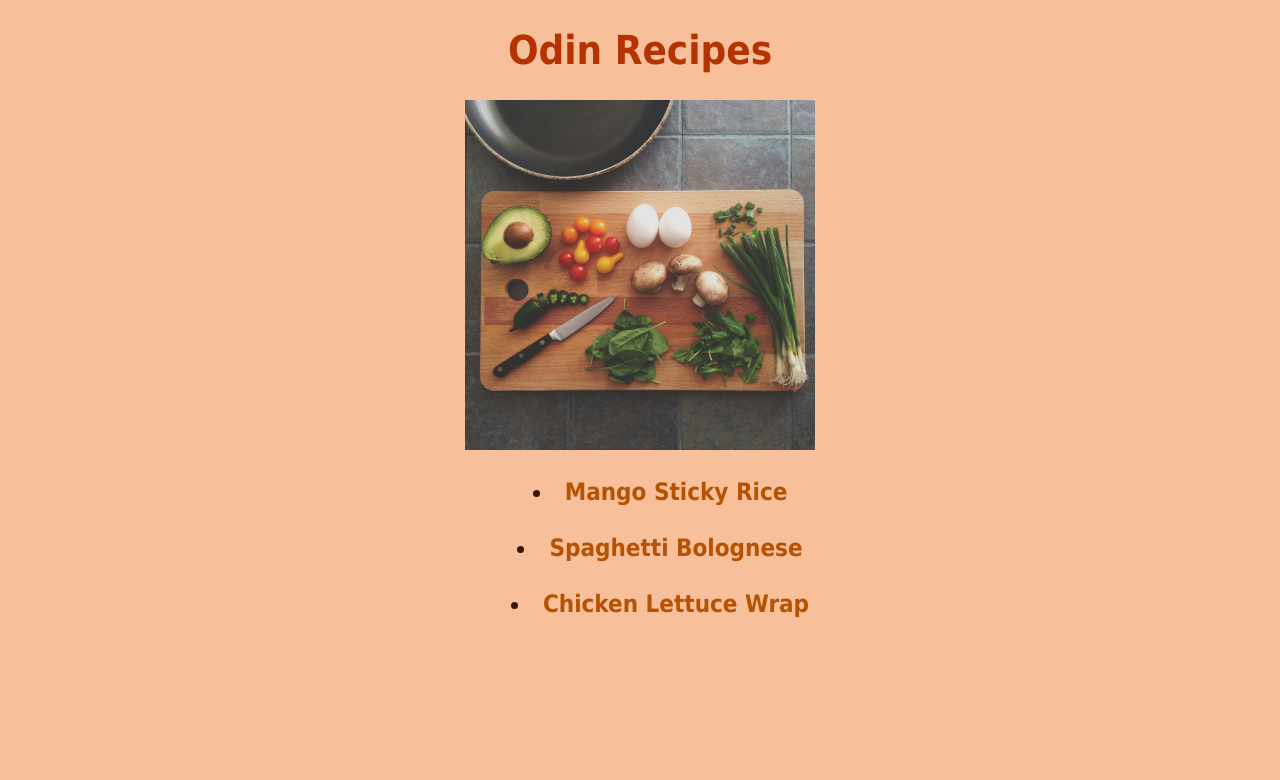
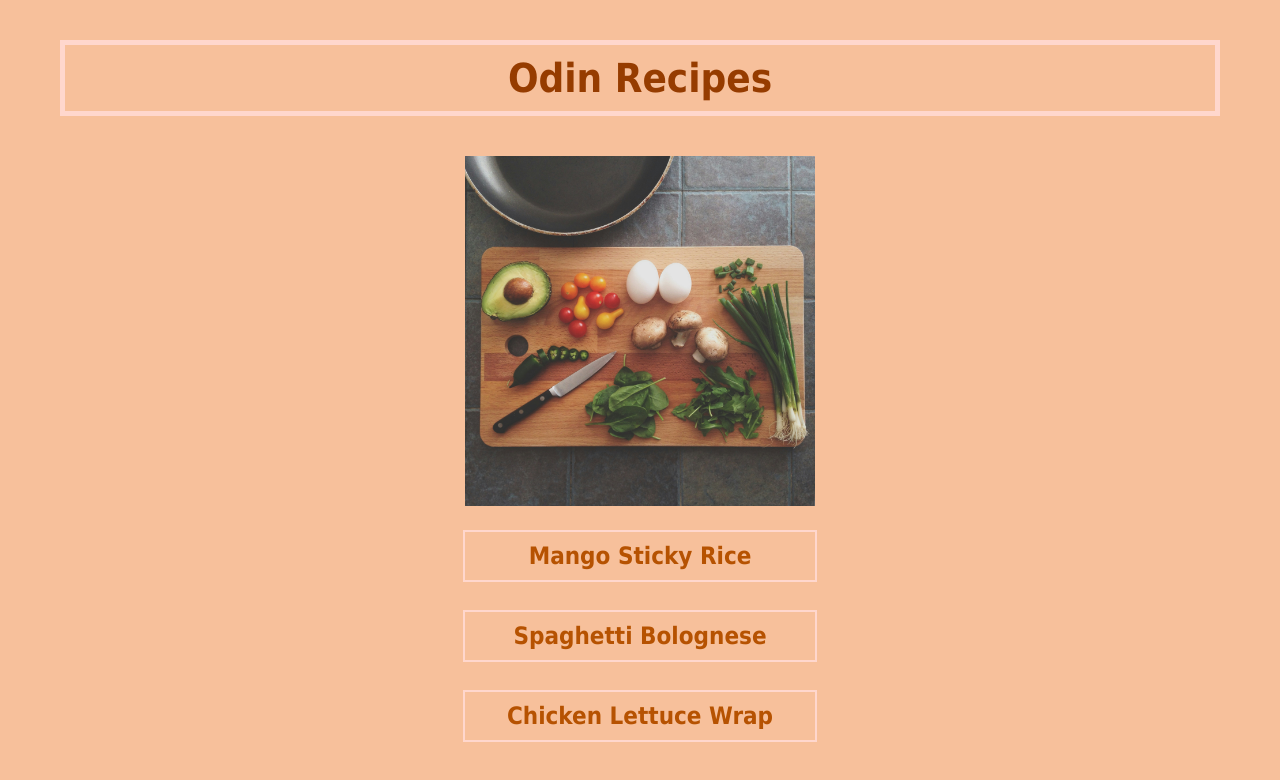
Before and after one commit to pipi2201/odin-recipes, a plain HTML site: page index.html in a window 1280 px wide. Drawn offline with Linux system fonts and the light colour scheme.

Commit message:
update css

```diff
--- a/index.html
+++ b/index.html
@@ -10,13 +10,13 @@
     <h1 id="mainheading">Odin Recipes</h1>
     <img alt="cooking board with Ingredients" src="cooking.jpg" width="350" height="auto">
     <br>
-    <ul class="menu">
-        <li><a href="./recipes/mangostickyrice.html">Mango Sticky Rice</a></li>
+    <div class="menu">
+        <div><a href="./recipes/mangostickyrice.html">Mango Sticky Rice</a></div>
         <br>
-        <li><a href="./recipes/spaghettibolo.html">Spaghetti Bolognese</a></li>
+        <div><a href="./recipes/spaghettibolo.html">Spaghetti Bolognese</a></div>
         <br>
-        <li><a href="./recipes/chickenlettucewrap.html">Chicken Lettuce Wrap</a></li>
+        <div><a href="./recipes/chickenlettucewrap.html">Chicken Lettuce Wrap</a></div>
         <br>
-    </ul>
+    </div>
 </body>
 </html>
--- a/style.css
+++ b/style.css
@@ -3,7 +3,7 @@ body {
     font-size: 18px;
     background-color: rgb(240, 130, 57, 0.5);
     color: rgb(58, 21, 0);
-    margin: 24px;
+    margin: 40px;
 }
 
 .centered {
@@ -12,11 +12,12 @@ body {
 
 .menu {
     list-style-position: inside;
+    list-style-type: none;
     font-size: 24px;
     font-weight: 600;
 }
 
-#mainheading {color
+#mainheading {
     color: rgb(150, 60, 0);
     font-weight: bolder;
     font-size: 40px;
@@ -24,13 +25,34 @@ body {
 
 h1 {
     color: rgb(180, 51, 0);
+    margin: 20px;
+    padding: 10px;
+    border: 5px solid;
+    border-color: rgb(255, 215, 205);
+    text-align: center;
 }
 
 a {
     text-decoration: none;
     color: rgb(182, 82, 1);
+    padding: 10px 0;
+    border: 2px solid;
+    border-color: rgb(255, 215, 205);
+    display: block;
+    width: 350px;
+    margin: 0 auto;
 }
 
 h2 {
     color: rgb(128, 47, 0);
+    margin: 10px 100px;
 }
+
+img {
+    margin: 20px;
+}
+
+li,
+p {
+    margin: 10px 100px;
+}
```
Also changed, not shown: recipes/chickenlettucewrap.html (+1 -1 lines), recipes/mangostickyrice.html (+1 -1 lines), recipes/spaghettibolo.html (+1 -1 lines).
